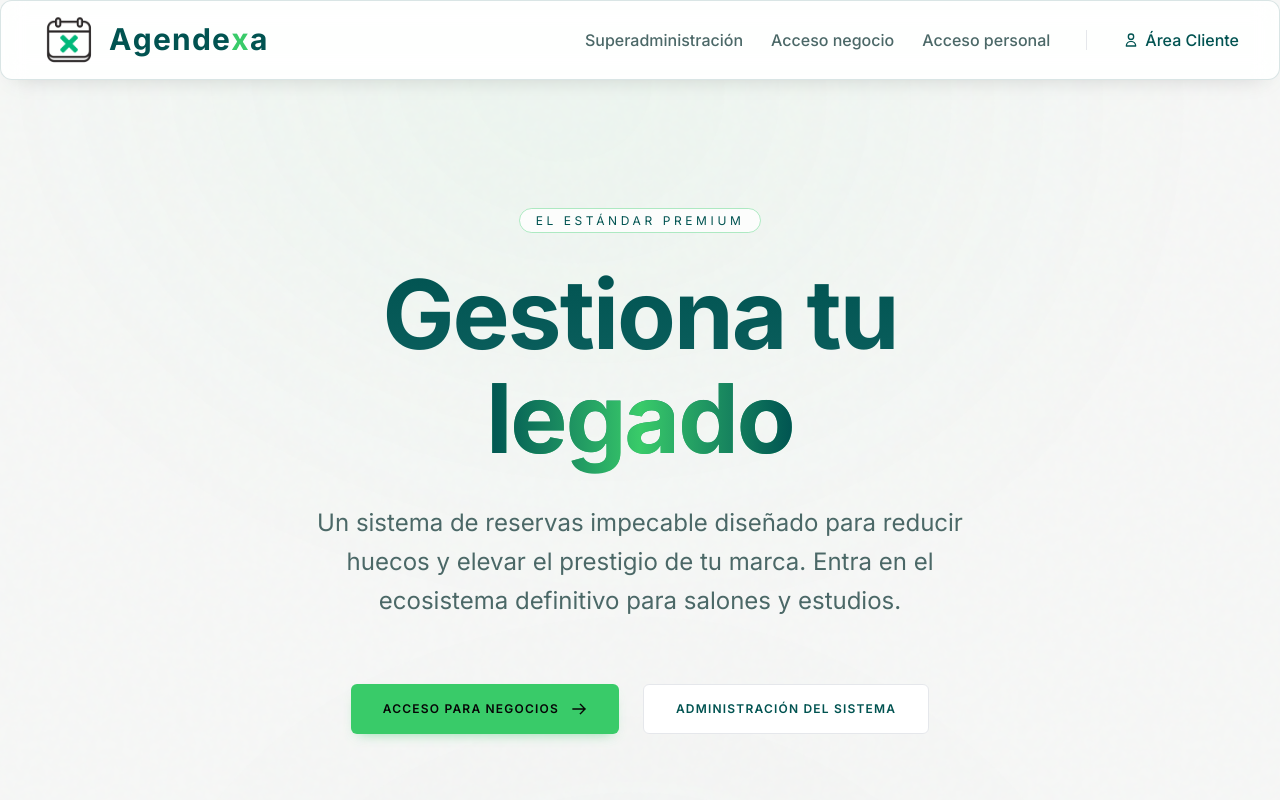
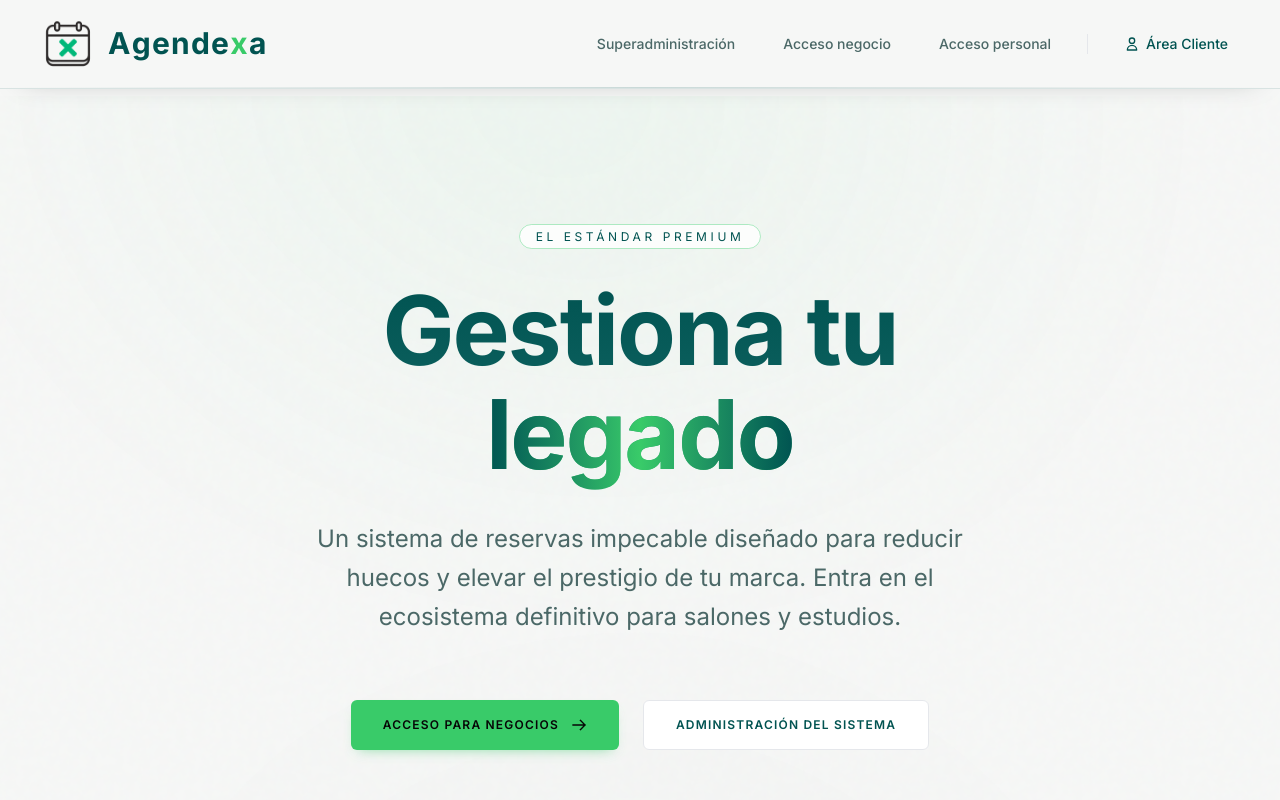
Before and after one commit to IESJandula/agendexa, a Vue app in the folder frontend/: page / in a window 1280 px wide. Shown: the top 800 px of the page. Built offline with nearby package versions, Linux system fonts and the light colour scheme; no server answers.

Commit message:
Cambios en el front y responsive

```diff
--- a/frontend/src/App.vue
+++ b/frontend/src/App.vue
@@ -1,13 +1,24 @@
 <script setup lang="ts">
 // Main App Component
+import { ref, watch } from 'vue';
+import { useRoute } from 'vue-router';
 import agendexaLogo from './assets/agendexa-favicon.png';
+
+const route = useRoute();
+const isMobileMenuOpen = ref(false);
+
+watch(
+  () => route.fullPath,
+  () => {
+    isMobileMenuOpen.value = false;
+  }
+);
 </script>
 
 <template>
-  <div class="min-h-screen bg-background text-text font-sans flex flex-col pt-20 selection:bg-primary selection:text-black">
-    <!-- Super simple top nav for MVP navigation -->
-    <nav class="fixed top-0 w-full h-20 border-b border-border glass z-50 flex items-center px-5 sm:px-10 justify-between">
-      <div class="flex items-center gap-3">
+  <div class="min-h-screen bg-background text-text font-sans flex flex-col pt-20 md:pt-24 selection:bg-primary selection:text-black overflow-x-hidden">
+    <nav class="app-topbar fixed top-0 inset-x-0 z-50">
+      <div class="w-full px-4 sm:px-6 lg:px-10 py-3 md:py-4 flex flex-wrap items-center justify-between gap-3">
         <router-link to="/" class="flex items-center gap-3" aria-label="Ir a la pagina principal de Agendexa" title="Agendexa - Sistema Inteligente de Reservas">
           <img
             :src="agendexaLogo"
@@ -17,9 +28,9 @@ import agendexaLogo from './assets/agendexa-favicon.png';
             loading="eager"
             fetchpriority="high"
             decoding="sync"
-            class="w-14 h-14"
+            class="w-11 h-11 md:w-14 md:h-14 shrink-0"
           />
-          <span class="font-display font-bold text-3xl tracking-tight leading-tight flex gap-0.5">
+          <span class="font-display font-bold text-xl md:text-3xl tracking-tight leading-tight flex gap-0.5">
             <span class="text-brandDark">A</span>
             <span class="text-brandDark">g</span>
             <span class="text-brandDark">e</span>
@@ -30,16 +41,34 @@ import agendexaLogo from './assets/agendexa-favicon.png';
             <span class="text-brandDark">a</span>
           </span>
         </router-link>
-      </div>
-      <div class="flex gap-3 sm:gap-7 text-xs sm:text-base font-medium items-center overflow-x-auto whitespace-nowrap max-w-[70vw] sm:max-w-none">
-        <router-link to="/superadmin/login" class="text-textMuted hover:text-brandDark transition-colors">Superadministración</router-link>
-        <router-link to="/owner/login" class="text-textMuted hover:text-brandDark transition-colors">Acceso negocio</router-link>
-        <router-link to="/staff/login" class="text-textMuted hover:text-brandDark transition-colors">Acceso personal</router-link>
-        <span class="w-px h-5 bg-border mx-2"></span>
-        <router-link to="/client/login" class="text-brandDark font-medium hover:text-primary transition-colors flex items-center gap-1.5">
+
+        <button
+          type="button"
+          class="md:hidden inline-flex items-center justify-center rounded-md border border-border bg-surface px-3 py-2 text-xs font-semibold uppercase tracking-[0.18em] text-brandDark"
+          :aria-expanded="isMobileMenuOpen"
+          aria-controls="main-navigation"
+          @click="isMobileMenuOpen = !isMobileMenuOpen"
+        >
+          {{ isMobileMenuOpen ? 'Cerrar' : 'Menú' }}
+        </button>
+
+        <div
+          id="main-navigation"
+          :class="[
+            'w-full sm:w-auto flex-col sm:flex-row items-stretch sm:items-center gap-2 sm:gap-6 text-xs sm:text-sm font-medium',
+            isMobileMenuOpen ? 'flex' : 'hidden md:flex',
+            'md:w-auto md:flex-row md:items-center md:gap-6 md:text-sm'
+          ]"
+        >
+          <router-link to="/superadmin/login" class="rounded-md px-3 py-2 text-textMuted hover:text-brandDark hover:bg-surface transition-colors">Superadministración</router-link>
+          <router-link to="/owner/login" class="rounded-md px-3 py-2 text-textMuted hover:text-brandDark hover:bg-surface transition-colors">Acceso negocio</router-link>
+          <router-link to="/staff/login" class="rounded-md px-3 py-2 text-textMuted hover:text-brandDark hover:bg-surface transition-colors">Acceso personal</router-link>
+          <span class="hidden md:block w-px h-5 bg-border"></span>
+          <router-link to="/client/login" class="rounded-md px-3 py-2 text-brandDark font-medium hover:text-primary hover:bg-surface transition-colors flex items-center gap-1.5 md:justify-start">
           <svg class="w-4 h-4" fill="none" viewBox="0 0 24 24" stroke="currentColor"><path stroke-linecap="round" stroke-linejoin="round" stroke-width="2" d="M16 7a4 4 0 11-8 0 4 4 0 018 0zM12 14a7 7 0 00-7 7h14a7 7 0 00-7-7z" /></svg>
           Área Cliente
-        </router-link>
+          </router-link>
+        </div>
       </div>
     </nav>
 
--- a/frontend/src/style.css
+++ b/frontend/src/style.css
@@ -28,6 +28,13 @@ body {
   background-image:
     radial-gradient(circle at 15% 50%, rgba(57, 203, 105, 0.08), transparent 25%),
     radial-gradient(circle at 85% 30%, rgba(1, 83, 81, 0.06), transparent 30%);
+  overflow-x: hidden;
+}
+
+html,
+#app {
+  min-height: 100%;
+  overflow-x: hidden;
 }
 
 h1,
@@ -48,6 +55,23 @@ h6 {
   border: 1px solid rgba(1, 83, 81, 0.15);
   box-shadow: 0 10px 26px -16px rgba(0, 0, 0, 0.22);
   border-radius: 12px;
+}
+
+.app-topbar {
+  background: rgba(246, 247, 246, 0.985);
+  backdrop-filter: blur(8px);
+  -webkit-backdrop-filter: blur(8px);
+  border-bottom: 1px solid rgba(1, 83, 81, 0.12);
+  box-shadow: 0 10px 30px -24px rgba(6, 6, 6, 0.38);
+}
+
+.app-topbar::after {
+  content: "";
+  position: absolute;
+  inset: auto 0 0 0;
+  height: 1px;
+  background: linear-gradient(90deg, transparent, rgba(1, 83, 81, 0.18), transparent);
+  pointer-events: none;
 }
 
 .input-premium {
--- a/frontend/src/views/client/Dashboard.vue
+++ b/frontend/src/views/client/Dashboard.vue
@@ -195,7 +195,7 @@ const translateStatus = (status: string) => {
         <div class="h-[1px] w-12 bg-primary mt-4"></div>
       </div>
 
-      <nav class="flex md:flex-col gap-2 overflow-x-auto pb-4 md:pb-0">
+      <nav class="grid grid-cols-1 sm:grid-cols-3 md:grid-cols-1 gap-2 pb-4 md:pb-0">
         <button
           @click="activeTab = 'upcoming'"
           :class="['px-6 py-4 text-left border-l-2 transition-all duration-500 text-xs font-semibold tracking-widest uppercase', activeTab === 'upcoming' ? 'border-primary text-primary bg-primary/5' : 'border-transparent text-textMuted hover:text-brandDark hover:border-primary/30']">
@@ -213,7 +213,7 @@ const translateStatus = (status: string) => {
         </button>
       </nav>
 
-      <div class="mt-auto pt-16 flex flex-col gap-3">
+      <div class="mt-6 md:mt-auto md:pt-16 flex flex-col gap-3">
         <button @click="activeTab = 'discover'" class="w-full text-center px-6 py-4 bg-primary text-black font-semibold text-xs tracking-widest uppercase hover:bg-primaryHover transition-all">
           Reservar cita
         </button>
--- a/frontend/src/views/owner/Dashboard.vue
+++ b/frontend/src/views/owner/Dashboard.vue
@@ -527,7 +527,7 @@ const formatPrice = (value: number | string) => {
         <div class="h-[1px] w-12 bg-primary mt-4"></div>
       </div>
 
-      <nav class="flex md:flex-col gap-2 overflow-x-auto pb-4 md:pb-0">
+      <nav class="grid grid-cols-1 sm:grid-cols-2 md:grid-cols-1 gap-2 pb-4 md:pb-0">
         <button
           @click="activeTab = 'appointments'"
           :class="['px-6 py-4 text-left border-l-2 transition-all duration-500 uppercase tracking-widest text-xs font-semibold', activeTab === 'appointments' ? 'border-primary text-primary bg-primary/5' : 'border-transparent text-textMuted hover:text-brandDark hover:border-primary/30']">
@@ -550,7 +550,7 @@ const formatPrice = (value: number | string) => {
         </button>
       </nav>
 
-      <div class="mt-auto pt-16">
+      <div class="mt-6 md:mt-auto md:pt-16">
         <button @click="logout" class="w-full px-6 py-4 border border-border hover:border-primary/40 text-xs font-semibold tracking-widest uppercase text-textMuted hover:text-brandDark transition-all rounded-md bg-surface">
           Cerrar sesión
         </button>
@@ -577,7 +577,7 @@ const formatPrice = (value: number | string) => {
 
       <!-- Agenda View -->
       <div v-show="activeTab === 'appointments'" class="animate-fade-in-up delay-100 h-full flex flex-col">
-        <header class="flex justify-between items-end border-b border-border pb-6 mb-8">
+        <header class="flex flex-col sm:flex-row sm:justify-between sm:items-end border-b border-border pb-6 mb-8 gap-4">
           <div>
             <h3 class="font-display text-2xl text-white">Agenda por dia</h3>
             <p class="text-textMuted text-xs uppercase tracking-widest mt-2 font-light">Selecciona una fecha para ver sus horarios</p>
@@ -675,7 +675,7 @@ const formatPrice = (value: number | string) => {
 
       <!-- Services View -->
       <div v-show="activeTab === 'services'" class="animate-fade-in-up delay-100">
-        <header class="flex justify-between items-end border-b border-border pb-6 mb-8">
+        <header class="flex flex-col sm:flex-row sm:justify-between sm:items-end border-b border-border pb-6 mb-8 gap-4">
           <div>
             <h3 class="font-display text-2xl text-white">Portafolio de servicios</h3>
           </div>
@@ -703,7 +703,7 @@ const formatPrice = (value: number | string) => {
 
       <!-- Staff View -->
       <div v-show="activeTab === 'staff'" class="animate-fade-in-up delay-100">
-        <header class="flex justify-between items-end border-b border-border pb-6 mb-8">
+        <header class="flex flex-col sm:flex-row sm:justify-between sm:items-end border-b border-border pb-6 mb-8 gap-4">
           <div>
             <h3 class="font-display text-2xl text-white">Personal</h3>
           </div>
@@ -751,7 +751,7 @@ const formatPrice = (value: number | string) => {
             <div class="space-y-6 overflow-y-auto pr-1 pb-4">
               <input v-model="newService.name" type="text" placeholder="NOMBRE DEL SERVICIO" required class="input-premium bg-black/50 border-white/5 hover:border-primary/50 text-xs tracking-widest" />
               <input v-model="newService.description" type="text" placeholder="DESCRIPCIÓN (OPCIONAL)" class="input-premium bg-black/50 border-white/5 hover:border-primary/50 text-xs tracking-widest" />
-              <div class="grid grid-cols-2 gap-4">
+              <div class="grid grid-cols-1 sm:grid-cols-2 gap-4">
                 <input v-model.number="newService.duration_min" type="number" placeholder="DURACIÓN (MIN)" required class="input-premium bg-black/50 border-white/5 hover:border-primary/50 text-xs tracking-widest" />
                 <input v-model.number="newService.price" type="number" placeholder="PRECIO (EUR)" required class="input-premium bg-black/50 border-white/5 hover:border-primary/50 text-xs tracking-widest" />
               </div>
@@ -885,7 +885,7 @@ const formatPrice = (value: number | string) => {
               <input v-model="newBooking.clientName" type="text" placeholder="NOMBRE DEL CLIENTE" required class="input-premium bg-black/50 border-white/5 hover:border-primary/50 text-xs tracking-widest" />
               <input v-model="newBooking.clientEmail" type="email" placeholder="CORREO DEL CLIENTE" required class="input-premium bg-black/50 border-white/5 hover:border-primary/50 text-xs tracking-widest" />
 
-              <div class="grid grid-cols-2 gap-4">
+              <div class="grid grid-cols-1 sm:grid-cols-2 gap-4">
                 <select v-model="newBooking.serviceId" @change="handleServiceStaffChange" required class="input-premium text-xs tracking-widest text-text">
                   <option value="" disabled selected>SERVICIO</option>
                   <option v-for="s in services" :key="s.id" :value="s.id">{{ s.name }}</option>
@@ -916,7 +916,7 @@ const formatPrice = (value: number | string) => {
                   <p class="font-light tracking-widest text-[10px] uppercase">Sin disponibilidad</p>
                 </div>
 
-                <div v-else class="grid grid-cols-3 gap-3 max-h-48 overflow-y-auto custom-scrollbar pr-2">
+                <div v-else class="grid grid-cols-2 sm:grid-cols-3 gap-3 max-h-48 overflow-y-auto custom-scrollbar pr-2">
                   <button
                     v-for="slot in availableSlots"
                     :key="slot"
--- a/frontend/src/views/public/BookingFlow.vue
+++ b/frontend/src/views/public/BookingFlow.vue
@@ -282,7 +282,7 @@ const cancelBookingFlow = () => {
               <p class="font-light tracking-widest text-sm uppercase">Sin disponibilidad</p>
             </div>
 
-            <div v-else class="grid grid-cols-3 gap-3 overflow-y-auto pr-2 pb-4 max-h-48 custom-scrollbar">
+            <div v-else class="grid grid-cols-2 sm:grid-cols-3 gap-3 overflow-y-auto pr-2 pb-4 max-h-48 custom-scrollbar">
               <button v-for="slot in availableSlots" :key="slot" @click="selectSlot(slot)" class="py-3 text-center border border-border bg-surface hover:bg-primary/10 hover:border-primary/50 transition-all duration-300 text-sm font-light tracking-widest rounded-md">
                 {{ formatTime(slot) }}
               </button>
--- a/frontend/src/views/staff/Dashboard.vue
+++ b/frontend/src/views/staff/Dashboard.vue
@@ -395,22 +395,22 @@ const formatDate = (dateStr: string) => {
 
     <main class="flex-1 px-2 sm:px-3 lg:px-4 py-5 sm:py-6 w-full relative z-10" v-if="staffProfile">
       <div class="border-b border-border mb-8">
-        <nav class="-mb-px flex space-x-8 overflow-x-auto">
+        <nav class="grid grid-cols-1 sm:grid-cols-3 gap-2">
           <button
             @click="activeTab = 'appointments'"
-            :class="[activeTab === 'appointments' ? 'border-primary text-primary' : 'border-transparent text-textMuted hover:text-brandDark hover:border-primary/30', 'whitespace-nowrap pb-4 px-1 border-b-2 font-medium text-sm tracking-wide uppercase transition-colors']"
+            :class="[activeTab === 'appointments' ? 'border-primary text-primary bg-primary/5' : 'border-border text-textMuted hover:text-brandDark hover:border-primary/30', 'whitespace-nowrap rounded-md border px-4 py-3 text-left font-medium text-sm tracking-wide uppercase transition-colors']"
           >
             Agenda
           </button>
           <button
             @click="activeTab = 'history'"
-            :class="[activeTab === 'history' ? 'border-primary text-primary' : 'border-transparent text-textMuted hover:text-brandDark hover:border-primary/30', 'whitespace-nowrap pb-4 px-1 border-b-2 font-medium text-sm tracking-wide uppercase transition-colors']"
+            :class="[activeTab === 'history' ? 'border-primary text-primary bg-primary/5' : 'border-border text-textMuted hover:text-brandDark hover:border-primary/30', 'whitespace-nowrap rounded-md border px-4 py-3 text-left font-medium text-sm tracking-wide uppercase transition-colors']"
           >
             Historial
           </button>
           <button
             @click="activeTab = 'schedule'"
-            :class="[activeTab === 'schedule' ? 'border-primary text-primary' : 'border-transparent text-textMuted hover:text-brandDark hover:border-primary/30', 'whitespace-nowrap pb-4 px-1 border-b-2 font-medium text-sm tracking-wide uppercase transition-colors']"
+            :class="[activeTab === 'schedule' ? 'border-primary text-primary bg-primary/5' : 'border-border text-textMuted hover:text-brandDark hover:border-primary/30', 'whitespace-nowrap rounded-md border px-4 py-3 text-left font-medium text-sm tracking-wide uppercase transition-colors']"
           >
             Horario laboral
           </button>
@@ -418,7 +418,7 @@ const formatDate = (dateStr: string) => {
       </div>
 
       <div v-if="activeTab === 'appointments'" class="animate-fade-in-up">
-        <header class="flex justify-between items-end border-b border-border pb-6 mb-8">
+        <header class="flex flex-col sm:flex-row sm:justify-between sm:items-end border-b border-border pb-6 mb-8 gap-4">
           <div>
             <h3 class="font-display text-2xl text-white">Agenda por dia</h3>
             <p class="text-textMuted text-xs uppercase tracking-widest mt-2 font-light">Solo aparecen tus citas asignadas</p>
@@ -592,7 +592,7 @@ const formatDate = (dateStr: string) => {
                   <p class="font-light tracking-widest text-[10px] uppercase">Sin disponibilidad</p>
                 </div>
 
-                <div v-else class="grid grid-cols-3 gap-3 max-h-48 overflow-y-auto custom-scrollbar pr-2">
+                <div v-else class="grid grid-cols-2 sm:grid-cols-3 gap-3 max-h-48 overflow-y-auto custom-scrollbar pr-2">
                   <button
                     v-for="slot in availableSlots"
                     :key="slot"
```
